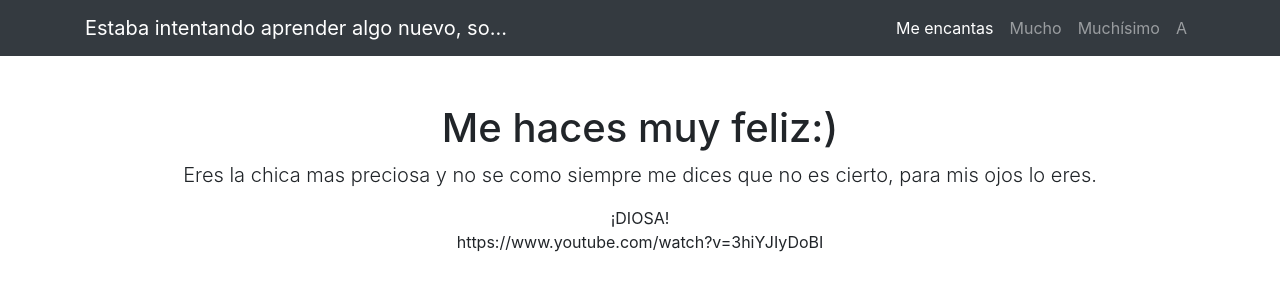
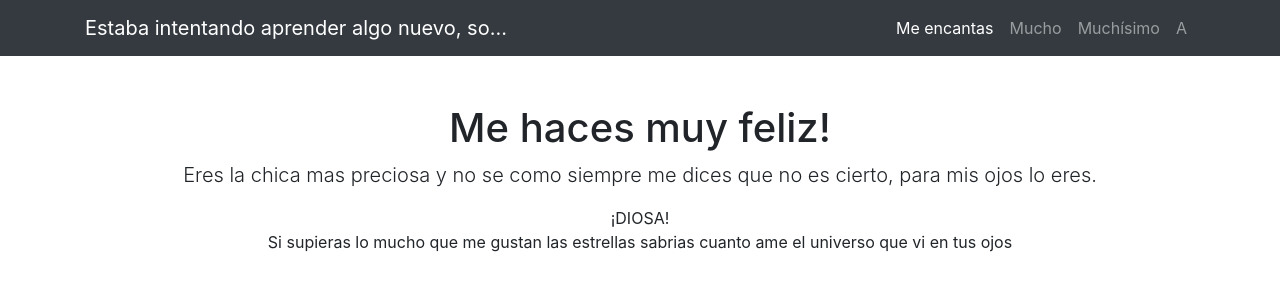
Before and after one commit to Cesarint/star, a website: page index.html in a window 1280 px wide. Drawn offline with Linux system fonts and the light colour scheme.

Commit message:
Update index.html

```diff
--- a/index.html
+++ b/index.html
@@ -49,11 +49,11 @@
   <div class="container">
     <div class="row">
       <div class="col-lg-12 text-center">
-        <h1 class="mt-5"> Me haces muy feliz:)</h1>
+        <h1 class="mt-5"> Me haces muy feliz!</h1>
         <p class="lead">Eres la chica mas preciosa y no se como siempre me dices que no es cierto, para mis ojos lo eres.</p>
         <ul class="list-unstyled">
           <li>¡DIOSA!</li>
-          <li>https://www.youtube.com/watch?v=3hiYJIyDoBI</li>
+          <li>Si supieras lo mucho que me gustan las estrellas sabrias cuanto ame el universo que vi en tus ojos</li>
         </ul>
       </div>
     </div>
```
